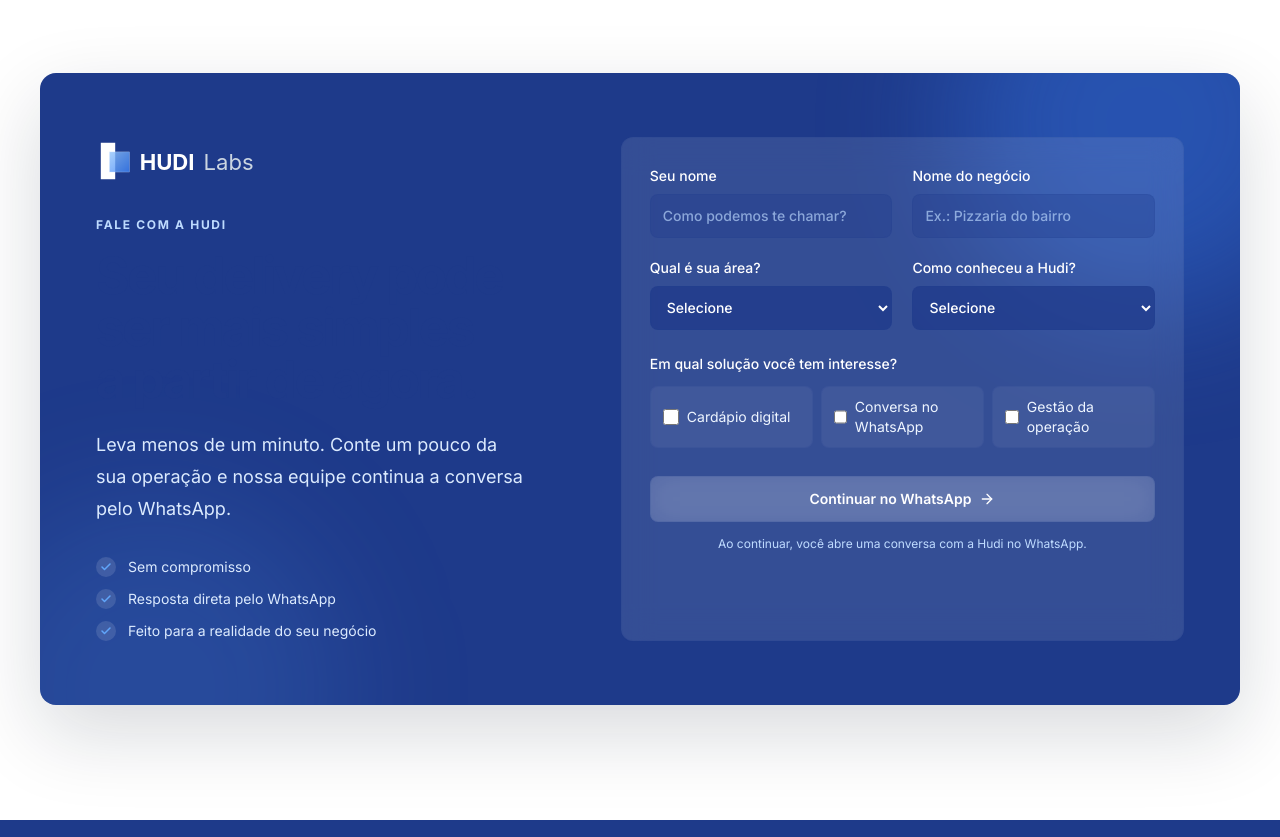
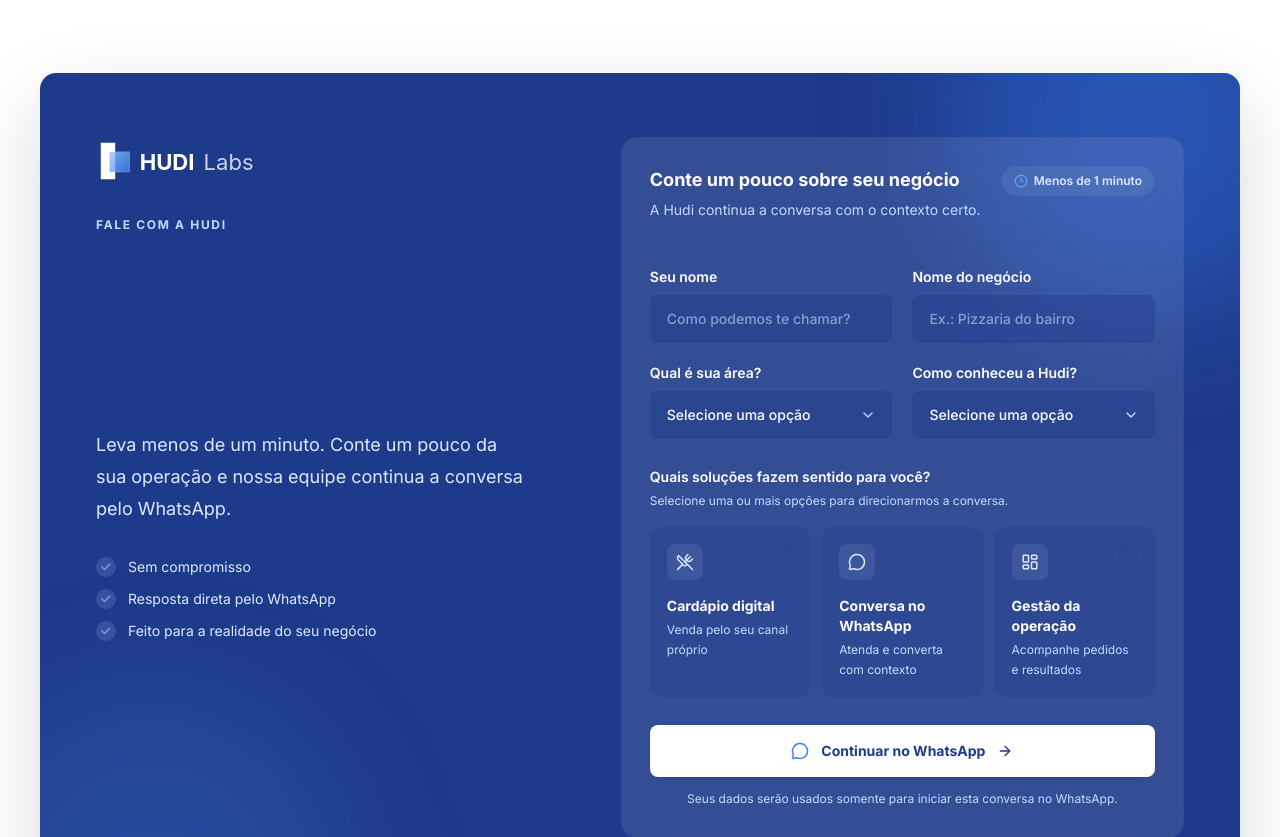
Before and after one commit to coletivo-inspira/hudi-delivery, a Next.js app: page / in a window 1280 px wide. Shown: the part 6140-6977 px from the top of the page. Built offline with nearby package versions, Linux system fonts and the light colour scheme.

Commit message:
Enhance final CTA form and WhatsApp handoff

```diff
--- a/src/components/sections/FinalCta.tsx
+++ b/src/components/sections/FinalCta.tsx
@@ -1,34 +1,58 @@
 "use client";
 
-import { ArrowRight, Check } from "lucide-react";
+import { ArrowRight, Check, ChevronDown, Clock3, LayoutDashboard, MessageCircle, UtensilsCrossed } from "lucide-react";
 import type { FormEvent } from "react";
-import { useState } from "react";
+import { useRef, useState } from "react";
 import { Reveal } from "@/components/ui/Reveal";
-import { buttonClasses } from "@/components/ui/Button";
 import { HudiLabsLogo } from "@/components/ui/HudiMark";
 
 const areas = ["Restaurante", "Lanchonete", "Pizzaria", "Hamburgueria", "Cafeteria", "Outro"];
-const interests = ["Cardápio digital", "Conversa no WhatsApp", "Gestão da operação"];
 const sources = ["Instagram", "Indicação", "Google", "Evento ou parceria", "Outro"];
+const interests = [
+  { id: "cardapio", label: "Cardápio digital", description: "Venda pelo seu canal próprio", icon: UtensilsCrossed },
+  { id: "conversa", label: "Conversa no WhatsApp", description: "Atenda e converta com contexto", icon: MessageCircle },
+  { id: "gestao", label: "Gestão da operação", description: "Acompanhe pedidos e resultados", icon: LayoutDashboard },
+];
+
+const controlClasses = "min-h-12 w-full rounded-lg border border-white/15 bg-hudi-deep/35 px-4 text-sm font-medium text-white outline-none transition-colors placeholder:text-blue-200/60 hover:border-white/25 focus:border-hudi-light focus:ring-2 focus:ring-hudi-light/25";
 
 export function FinalCta() {
   const [sent, setSent] = useState(false);
+  const [selectedInterestIds, setSelectedInterestIds] = useState<string[]>([]);
+  const [interestError, setInterestError] = useState(false);
+  const interestsRef = useRef<HTMLFieldSetElement>(null);
+
+  function toggleInterest(id: string) {
+    setSelectedInterestIds((current) => current.includes(id) ? current.filter((item) => item !== id) : [...current, id]);
+    setInterestError(false);
+  }
 
   function handleSubmit(event: FormEvent<HTMLFormElement>) {
     event.preventDefault();
+    if (selectedInterestIds.length === 0) {
+      setInterestError(true);
+      interestsRef.current?.focus();
+      return;
+    }
+
     const data = new FormData(event.currentTarget);
-    const selectedInterests = data.getAll("interest");
+    const selectedInterests = interests.filter((interest) => selectedInterestIds.includes(interest.id));
     const message = [
       "Olá, Hudi! Quero conhecer a plataforma.",
-      `Nome: ${data.get("name")}`,
-      `Negócio: ${data.get("business")}`,
-      `Área: ${data.get("area")}`,
-      `Tenho interesse em: ${selectedInterests.join(", ") || "Ainda estou avaliando"}`,
-      `Como conheci a Hudi: ${data.get("source")}`,
+      "",
+      "*Sobre meu negócio*",
+      `• Nome: ${data.get("name")}`,
+      `• Negócio: ${data.get("business")}`,
+      `• Área: ${data.get("area")}`,
+      `• Conheci a Hudi por: ${data.get("source")}`,
+      "",
+      "*Soluções que quero conhecer*",
+      ...selectedInterests.map((interest) => `• ${interest.label}`),
     ].join("\n");
 
     setSent(true);
     window.open(`https://wa.me/553131890669?text=${encodeURIComponent(message)}`, "_blank", "noopener,noreferrer");
+    window.setTimeout(() => setSent(false), 1500);
   }
 
   return (
@@ -50,45 +74,84 @@ export function FinalCta() {
               </div>
             </div>
 
-            <form onSubmit={handleSubmit} className="rounded-xl border border-white/16 bg-white/10 p-5 text-left backdrop-blur-lg sm:p-7">
+            <form onSubmit={handleSubmit} className="rounded-2xl border border-white/16 bg-white/10 p-5 text-left backdrop-blur-lg sm:p-7">
+              <div className="mb-6 flex flex-col gap-3 border-b border-white/12 pb-5 sm:flex-row sm:items-start sm:justify-between">
+                <div>
+                  <p className="text-lg font-bold text-white">Conte um pouco sobre seu negócio</p>
+                  <p className="mt-1 text-sm leading-6 text-blue-200">A Hudi continua a conversa com o contexto certo.</p>
+                </div>
+                <span className="inline-flex w-fit shrink-0 items-center gap-1.5 rounded-full border border-white/12 bg-white/8 px-3 py-1.5 text-xs font-semibold text-blue-100">
+                  <Clock3 className="size-3.5 text-hudi-light" aria-hidden="true" /> Menos de 1 minuto
+                </span>
+              </div>
+
               <div className="grid gap-5 sm:grid-cols-2">
-                <label className="grid gap-2 text-sm font-medium text-white">Seu nome
-                  <input required name="name" autoComplete="name" placeholder="Como podemos te chamar?" className="min-h-11 rounded-lg border border-white/20 bg-hudi-deep/30 px-3 text-white outline-none placeholder:text-blue-200/65 focus:border-hudi-light focus:ring-2 focus:ring-hudi-light/30" />
+                <label htmlFor="contact-name" className="grid gap-2 text-sm font-semibold text-white">Seu nome
+                  <input id="contact-name" required name="name" autoComplete="name" placeholder="Como podemos te chamar?" className={controlClasses} />
                 </label>
-                <label className="grid gap-2 text-sm font-medium text-white">Nome do negócio
-                  <input required name="business" placeholder="Ex.: Pizzaria do bairro" className="min-h-11 rounded-lg border border-white/20 bg-hudi-deep/30 px-3 text-white outline-none placeholder:text-blue-200/65 focus:border-hudi-light focus:ring-2 focus:ring-hudi-light/30" />
+                <label htmlFor="business-name" className="grid gap-2 text-sm font-semibold text-white">Nome do negócio
+                  <input id="business-name" required name="business" autoComplete="organization" placeholder="Ex.: Pizzaria do bairro" className={controlClasses} />
                 </label>
-                <label className="grid gap-2 text-sm font-medium text-white">Qual é sua área?
-                  <select required name="area" defaultValue="" className="min-h-11 rounded-lg border border-white/20 bg-hudi-deep/70 px-3 text-white outline-none focus:border-hudi-light focus:ring-2 focus:ring-hudi-light/30">
-                    <option value="" disabled>Selecione</option>
-                    {areas.map((area) => <option key={area} value={area}>{area}</option>)}
-                  </select>
+                <label htmlFor="business-area" className="grid gap-2 text-sm font-semibold text-white">Qual é sua área?
+                  <span className="relative">
+                    <select id="business-area" required name="area" defaultValue="" className={`${controlClasses} appearance-none pr-11`}>
+                      <option value="" disabled>Selecione uma opção</option>
+                      {areas.map((area) => <option key={area} value={area}>{area}</option>)}
+                    </select>
+                    <ChevronDown className="pointer-events-none absolute right-4 top-1/2 size-4 -translate-y-1/2 text-blue-200" aria-hidden="true" />
+                  </span>
                 </label>
-                <label className="grid gap-2 text-sm font-medium text-white">Como conheceu a Hudi?
-                  <select required name="source" defaultValue="" className="min-h-11 rounded-lg border border-white/20 bg-hudi-deep/70 px-3 text-white outline-none focus:border-hudi-light focus:ring-2 focus:ring-hudi-light/30">
-                    <option value="" disabled>Selecione</option>
-                    {sources.map((source) => <option key={source} value={source}>{source}</option>)}
-                  </select>
+                <label htmlFor="contact-source" className="grid gap-2 text-sm font-semibold text-white">Como conheceu a Hudi?
+                  <span className="relative">
+                    <select id="contact-source" required name="source" defaultValue="" className={`${controlClasses} appearance-none pr-11`}>
+                      <option value="" disabled>Selecione uma opção</option>
+                      {sources.map((source) => <option key={source} value={source}>{source}</option>)}
+                    </select>
+                    <ChevronDown className="pointer-events-none absolute right-4 top-1/2 size-4 -translate-y-1/2 text-blue-200" aria-hidden="true" />
+                  </span>
                 </label>
               </div>
 
-              <fieldset className="mt-6">
-                <legend className="text-sm font-medium text-white">Em qual solução você tem interesse?</legend>
-                <div className="mt-3 grid gap-2 sm:grid-cols-3">
-                  {interests.map((interest) => (
-                    <label key={interest} className="flex cursor-pointer items-center gap-2 rounded-lg border border-white/15 bg-white/[0.06] px-3 py-2.5 text-sm text-blue-50 transition-colors duration-200 hover:bg-white/[0.12]">
-                      <input name="interest" value={interest} type="checkbox" className="size-4 accent-hudi-light" />
-                      {interest}
-                    </label>
-                  ))}
+              <fieldset ref={interestsRef} tabIndex={-1} aria-describedby="interest-help interest-error" aria-invalid={interestError} className="mt-7 rounded-xl outline-none focus-visible:ring-2 focus-visible:ring-hudi-light/60">
+                <legend className="text-sm font-semibold text-white">Quais soluções fazem sentido para você?</legend>
+                <p id="interest-help" className="mt-1 text-xs leading-5 text-blue-200">Selecione uma ou mais opções para direcionarmos a conversa.</p>
+                <div id="interest-options" className="mt-4 grid gap-3 sm:grid-cols-3">
+                  {interests.map(({ id, label, description, icon: Icon }) => {
+                    const selected = selectedInterestIds.includes(id);
+                    return (
+                      <label key={id} className={`group relative min-h-32 cursor-pointer rounded-xl border p-4 transition-all duration-200 has-[:focus-visible]:ring-2 has-[:focus-visible]:ring-hudi-light ${selected ? "border-hudi-light bg-white/18 shadow-sm" : "border-white/12 bg-hudi-deep/25 hover:-translate-y-0.5 hover:border-white/25 hover:bg-white/10"}`}>
+                        <input
+                          name="interest"
+                          value={label}
+                          type="checkbox"
+                          checked={selected}
+                          onChange={() => toggleInterest(id)}
+                          className="sr-only"
+                        />
+                        <span className={`grid size-9 place-items-center rounded-lg ${selected ? "bg-hudi-light text-hudi-deep" : "bg-white/8 text-blue-100"}`}>
+                          <Icon className="size-4.5" aria-hidden="true" />
+                        </span>
+                        <span className={`absolute right-4 top-4 grid size-5 place-items-center rounded-full border ${selected ? "border-hudi-light bg-hudi-light text-hudi-deep" : "border-white/25 text-transparent"}`}>
+                          <Check className="size-3" strokeWidth={3} aria-hidden="true" />
+                        </span>
+                        <span className="mt-4 block text-sm font-bold leading-5 text-white">{label}</span>
+                        <span className="mt-1 block text-xs leading-5 text-blue-200">{description}</span>
+                      </label>
+                    );
+                  })}
                 </div>
+                <p id="interest-error" aria-live="polite" className={`mt-3 text-sm font-semibold ${interestError ? "text-blue-100" : "sr-only"}`}>
+                  Selecione pelo menos uma solução para continuar.
+                </p>
               </fieldset>
 
-              <button type="submit" className={buttonClasses("glass", "group mt-7 w-full bg-white/16 hover:bg-white/22")}>
-                {sent ? "Abrindo WhatsApp..." : "Continuar no WhatsApp"}
+              <button type="submit" className="group mt-7 inline-flex min-h-13 w-full items-center justify-center gap-3 rounded-lg bg-white px-5 py-3.5 text-sm font-bold text-hudi-deep shadow-sm transition-all duration-200 hover:-translate-y-0.5 hover:bg-blue-50 hover:shadow-md disabled:pointer-events-none disabled:opacity-70" disabled={sent}>
+                <MessageCircle className="size-4.5 text-hudi-primary" aria-hidden="true" />
+                <span>{sent ? "Abrindo conversa..." : "Continuar no WhatsApp"}</span>
+                {selectedInterestIds.length > 0 && !sent && <span className="rounded-full bg-hudi-deep/8 px-2 py-0.5 text-[0.7rem]">{selectedInterestIds.length} {selectedInterestIds.length === 1 ? "selecionada" : "selecionadas"}</span>}
                 <ArrowRight className="size-4 transition-transform duration-200 group-hover:translate-x-1" aria-hidden="true" />
               </button>
-              <p className="mt-3 text-center text-xs leading-5 text-blue-200">Ao continuar, você abre uma conversa com a Hudi no WhatsApp.</p>
+              <p className="mt-3 text-center text-xs leading-5 text-blue-200">Seus dados serão usados somente para iniciar esta conversa no WhatsApp.</p>
             </form>
           </div>
         </div>
```
